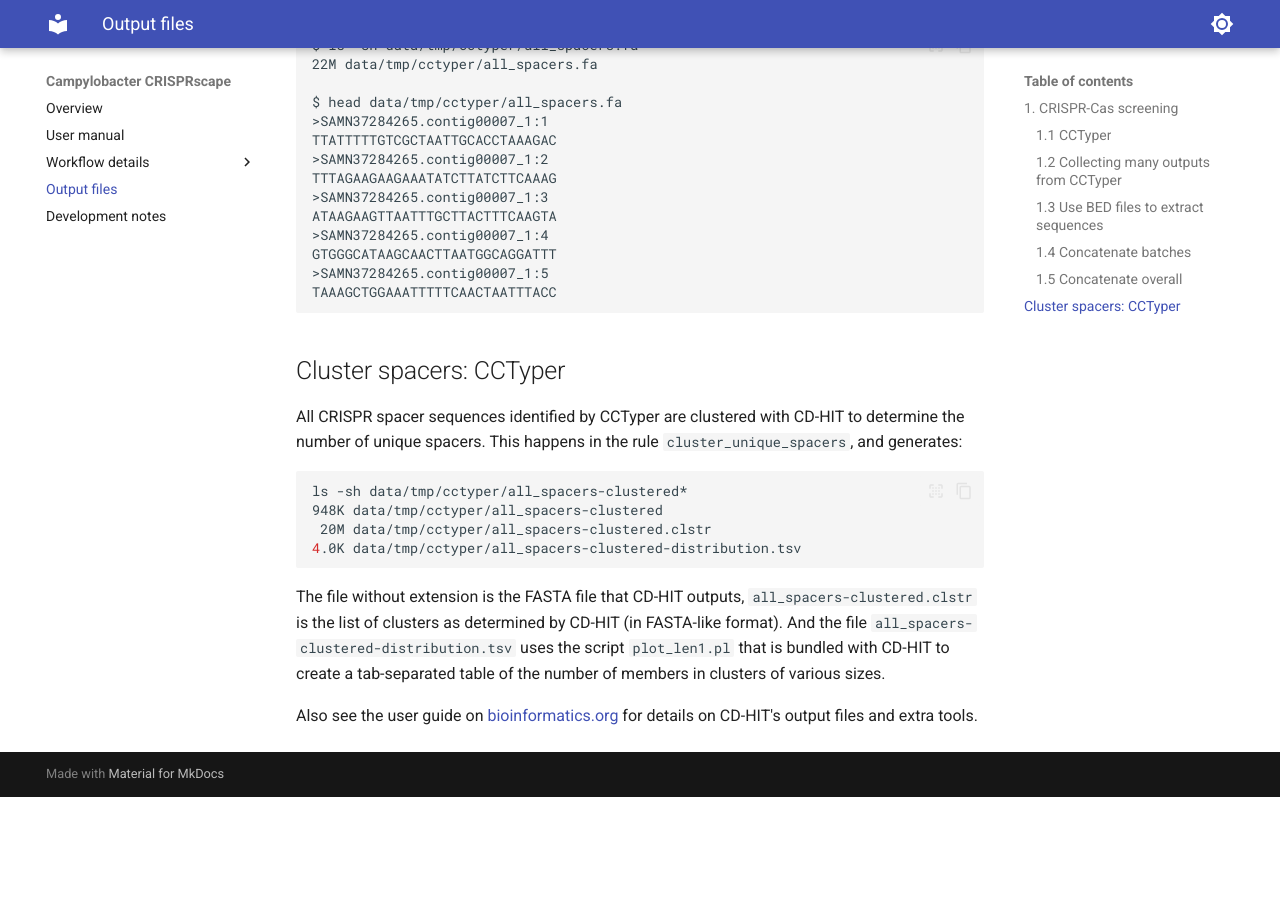
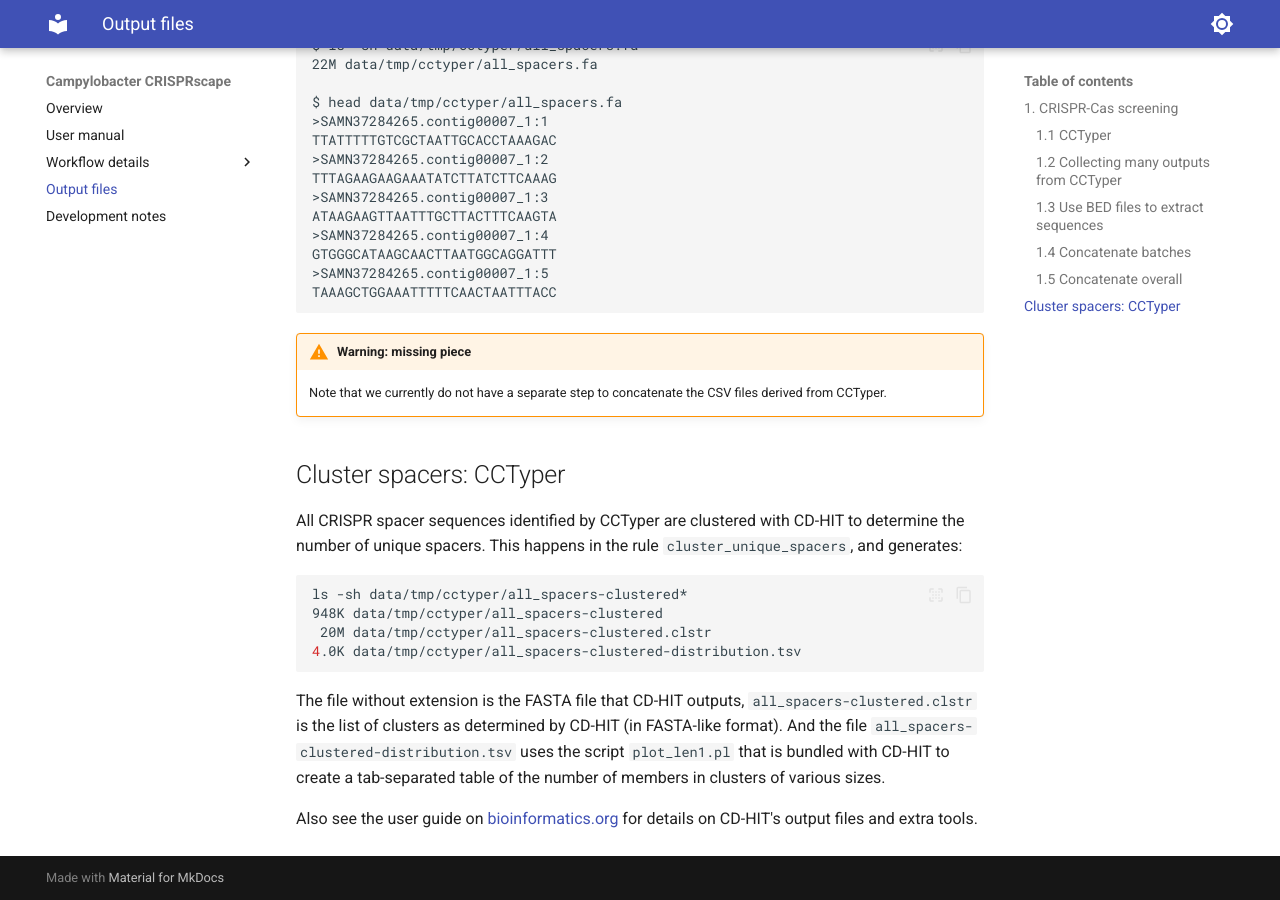
Before and after one commit to UtrechtUniversity/campylobacter-crisprscape, an MkDocs documentation site: the page built from doc/output_files.md, in a window 1280 px wide and 900 px high, scrolled down 2324 px. Built offline with MkDocs 1.6.1 and Material for MkDocs 9.7.7, drawn with Linux system fonts in a browser that asks for light colours; before the commit the page ends 3121 px from its top, so only the background shows below that.

Commit message:
Add warning: missing piece

````diff
--- a/doc/output_files.md
+++ b/doc/output_files.md
@@ -139,6 +139,11 @@ GTGGGCATAAGCAACTTAATGGCAGGATTT
 TAAAGCTGGAAATTTTTCAACTAATTTACC
 ```
 
+!!! Warning "Warning: missing piece"
+
+    Note that we currently do not have a separate step to concatenate
+    the CSV files derived from CCTyper.
+
 ## Cluster spacers: CCTyper
 
 All CRISPR spacer sequences identified by CCTyper are clustered with
--- a/mkdocs.yaml
+++ b/mkdocs.yaml
@@ -52,3 +52,6 @@ markdown_extensions:
       url_download: false
       url_max_size: 33554432
       url_timeout: 10
+  - admonition
+  - pymdownx.details
+  - pymdownx.superfences
````
